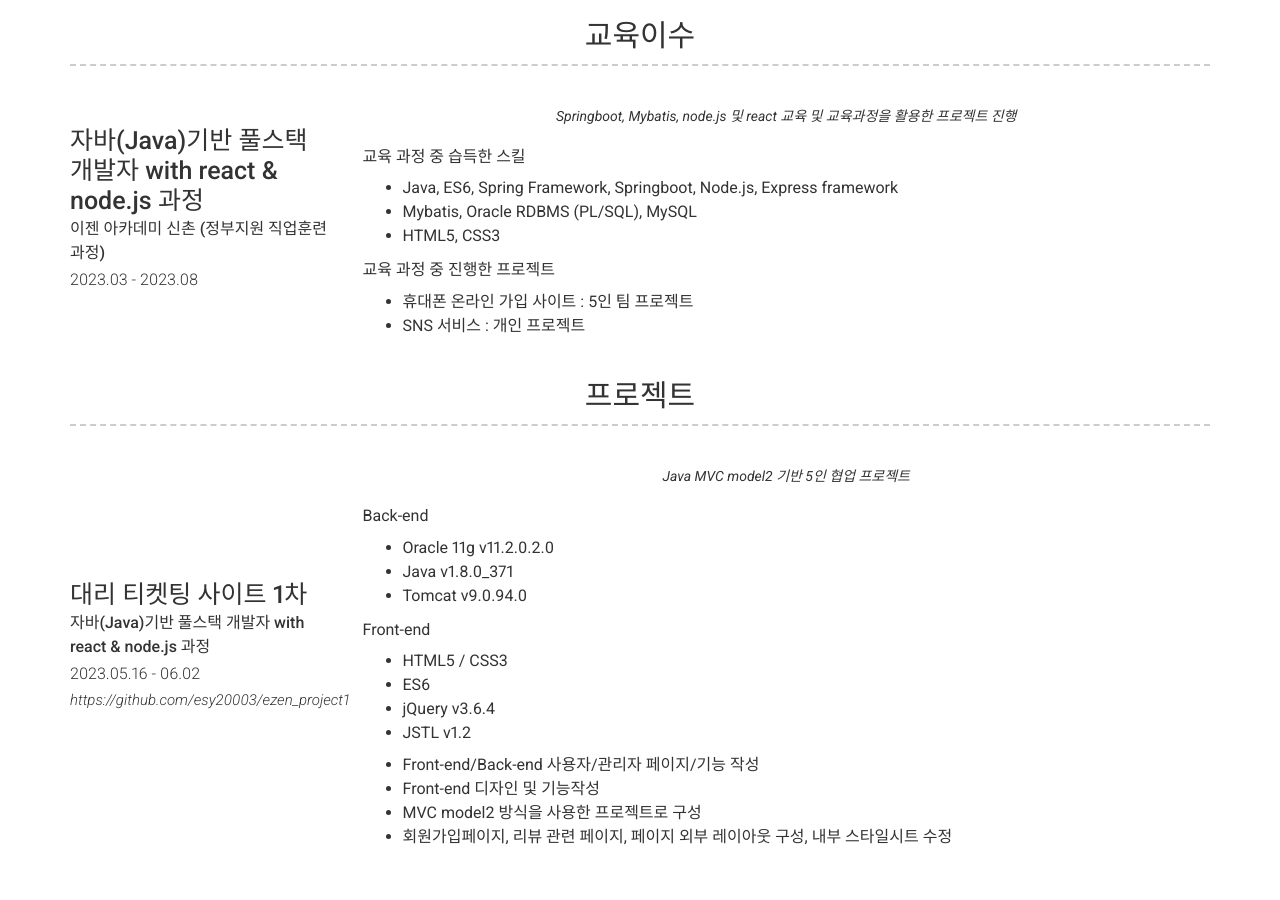
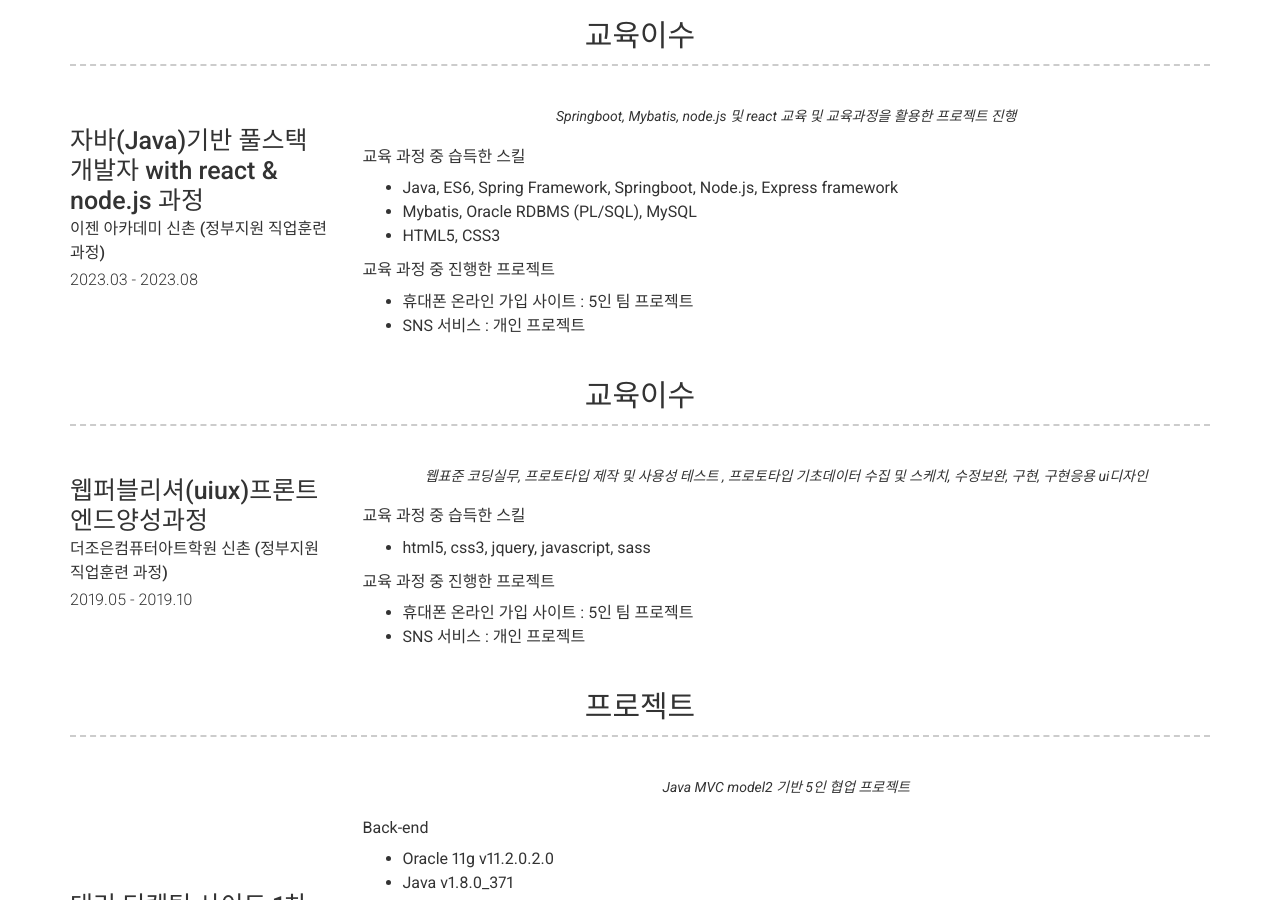
Before and after one commit to esy20003/esy20003.github.io, a Jekyll site: the page built from index.md, in a window 1280 px wide and 900 px high, scrolled down 828 px. Built offline with Jekyll 4.4.1, drawn with Linux system fonts in a browser that asks for light colours; nearby versions of some CDN libraries; some of the changed text lies outside the part shown.

Commit message:
20230904
INFO UPDATE

```diff
--- a/_config.yml
+++ b/_config.yml
@@ -48,7 +48,7 @@ github_username: esy20003
 about_title: About Me
 about_profile_image: images/profile.jpg
 about_content: | # this will include new lines to allow paragraphs
-  스스로의 한계를 두지 않고 끊임없이 노력하여 목표를 위해 한 걸음 한 걸음 나아가겠습니다
+  스스로의 부족함을 알고 있기에 더 노력하여 한 걸음 한 걸음 나아가겠습니다
 
 content:
   # - title: Projects # Title for the section
@@ -107,6 +107,27 @@ content:
           교육 과정 중 진행한 프로젝트
           - 휴대폰 온라인 가입 사이트 : 5인 팀 프로젝트
           - SNS 서비스 : 개인 프로젝트
+
+  - title: 교육이수 # Title for the section
+    layout: list # Type of content section (list/text)
+    content:
+      - layout: left
+        title: 웹퍼블리셔(uiux)프론트엔드양성과정
+        caption: 2019.05 - 2019.10
+        sub_title: 더조은컴퓨터아트학원 신촌 (정부지원 직업훈련 과정)
+        quote: >
+          웹표준 코딩실무, 프로토타입 제작 및 사용성 테스트 , 프로토타입 기초데이터 수집 및 스케치, 수정보완, 구현, 구현응용 ui디자인
+        description: | # this will include new lines to allow paragraphs
+          교육 과정 중 습득한 스킬
+          - html5, css3, jquery, javascript, sass
+
+
+
+          교육 과정 중 진행한 프로젝트
+          - 휴대폰 온라인 가입 사이트 : 5인 팀 프로젝트
+          - SNS 서비스 : 개인 프로젝트
+
+
 
   - title: 프로젝트
     layout: list
```
